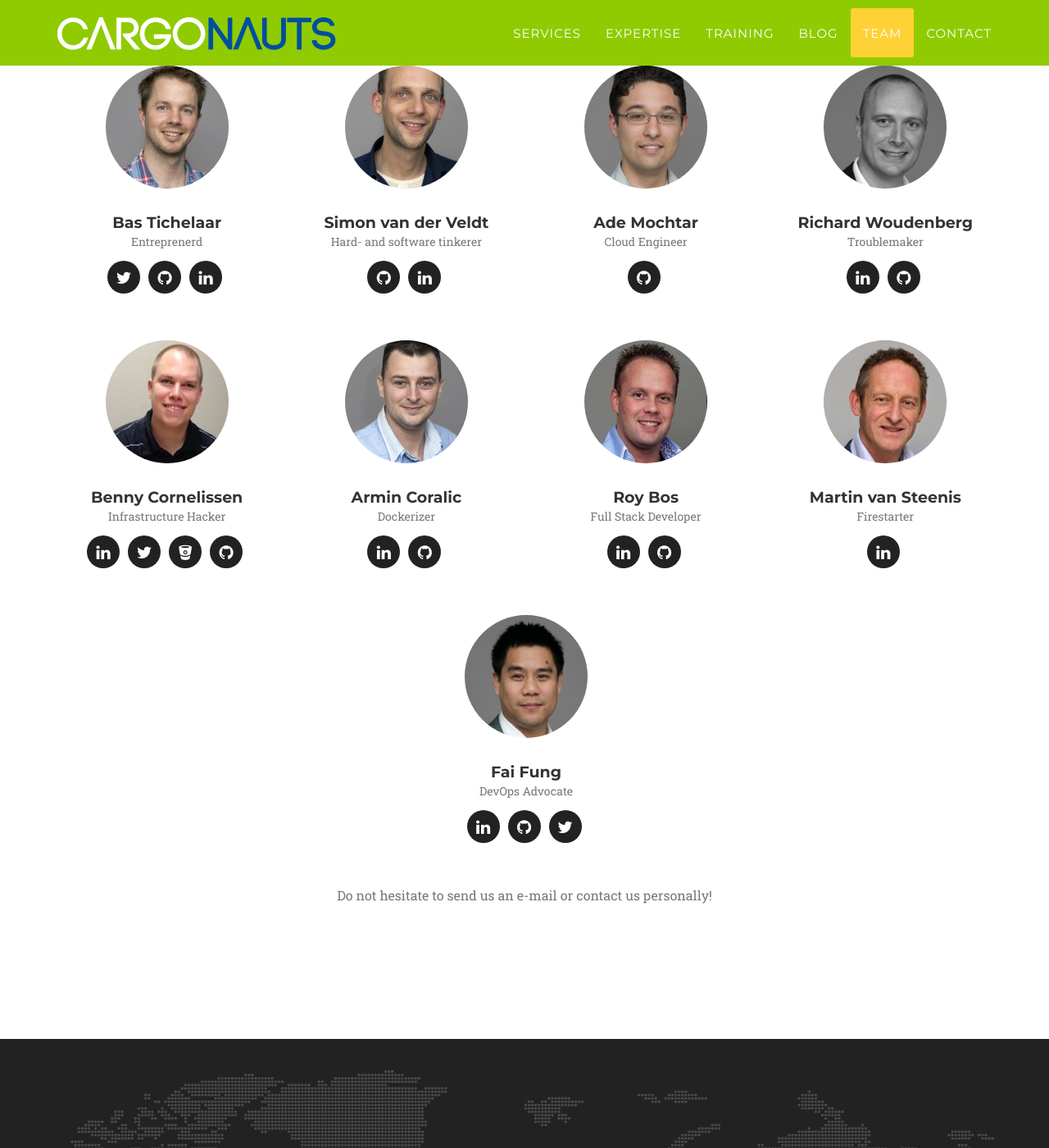
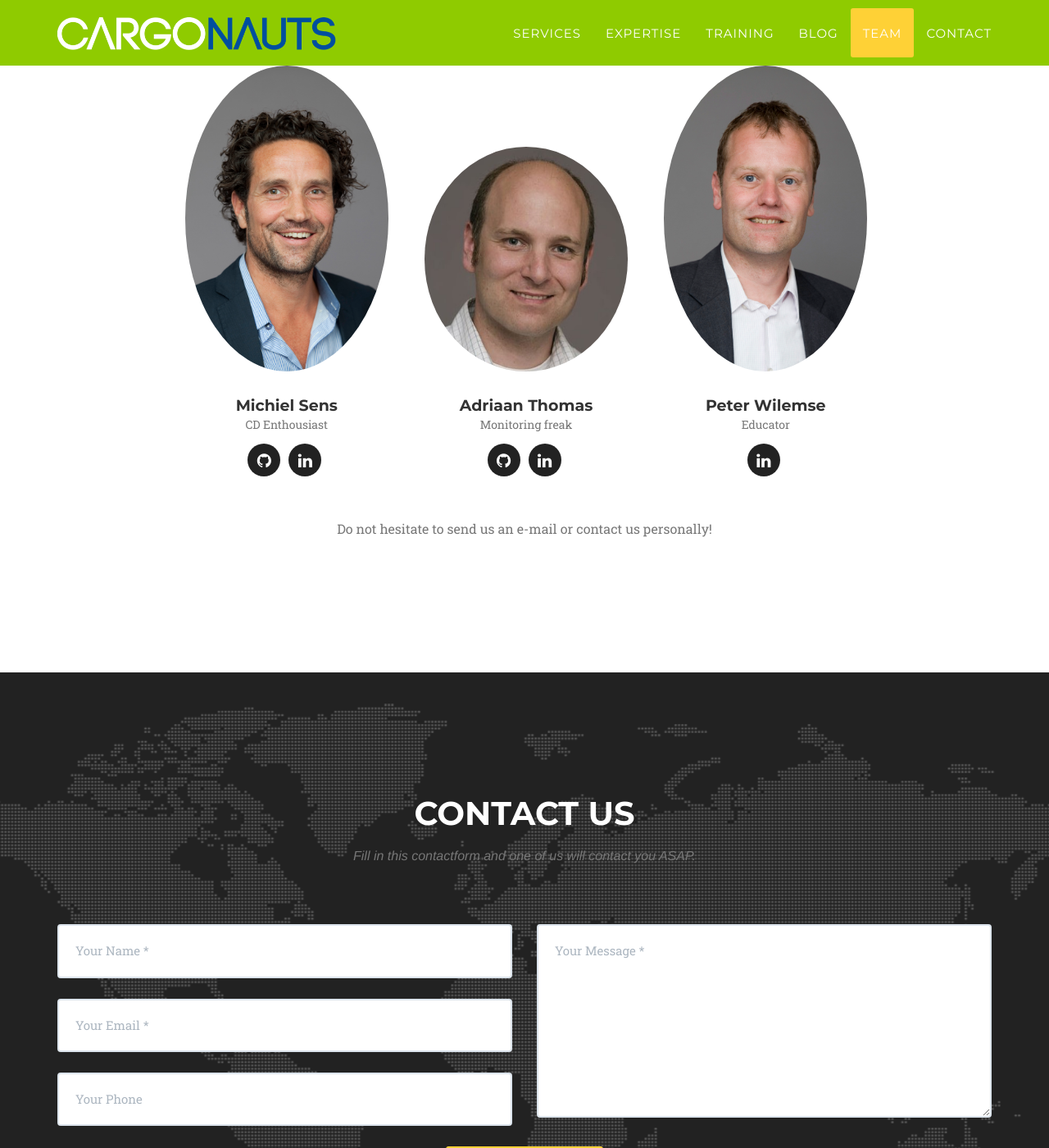
Before and after one commit to devopsautomators/devopsautomators.github.io, a Jekyll site: the page built from index.html, in a window 1280 px wide and 1400 px high, scrolled down 4638 px. Shown: the whole window at 82% size. Built offline with Jekyll 4.4.1, drawn with Linux system fonts in a browser that asks for light colours; some web fonts are replaced.

```diff
--- a/_config.yml
+++ b/_config.yml
@@ -16,99 +16,44 @@ color:
 
 # Team names, titles and social links
 people:
-- name: Bas Tichelaar
+- name: Michiel Sens
   pic: 1
-  tagline: Entreprenerd
-  social:
-    - title: twitter
-      url: https://twitter.com/bastichelaar
-    - title: github
-      url: http://github.com/bastichelaar
-    - title: linkedin
-      url: http://nl.linkedin.com/in/bastichelaar
-
-- name: Simon van der Veldt
-  pic: 2
-  tagline: Hard- and software tinkerer
+  tagline: CD Enthousiast
   social:
     - title: github
-      url: http://github.com/simonvanderveldt
+      url: https://github.com/msens
     - title: linkedin
-      url: https://nl.linkedin.com/in/simonvanderveldt
+      url: https://nl.linkedin.com/pub/michiel-sens/0/716/9a5
 
-- name: Ade Mochtar
+- name: Adriaan Thomas
+  pic: 2
+  tagline: Monitoring freak
+  social:
+    - title: github
+      url: https://github.com/adriaanthomas
+    - title: linkedin
+      url: https://nl.linkedin.com/pub/adriaan-thomas/0/50a/2bb
+
+- name: Thomas Kruitbosch
   pic: 3
   tagline: Cloud Engineer
   social:
     - title: github
       url: http://github.com/amochtar
+    - title: linkedin
+      url: https://nl.linkedin.com/pub/thomas-kruitbosch/0/498/386
 
-- name: Richard Woudenberg
+  name: Peter Wilemse
   pic: 4
-  tagline: Troublemaker
+  tagline: Educator
   social:
     - title: linkedin
-      url: https://nl.linkedin.com/in/richardwoudenberg
-    - title: github
-      url: http://github.com/rchrd
-
-
-- name: Benny Cornelissen
-  pic: 5
-  tagline: Infrastructure Hacker
-  social:
-    - title: linkedin
-      url: https://nl.linkedin.com/in/bennycornelissen
-    - title: twitter
-      url: https://twitter.com/whieee
-    - title: bitbucket
-      url: https://bitbucket.org/bcornelissen
-    - title: github
-      url: http://github.com/bennycornelissen
-
-- name: Armin Coralic
-  pic: 6
-  tagline: Dockerizer
-  social:
-    - title: linkedin
-      url: https://nl.linkedin.com/in/armincoralic
-    - title: github
-      url: http://github.com/acoralic
-
-- name: Roy Bos
-  pic: 7
-  tagline: Full Stack Developer
-  social:
-    - title: linkedin
-      url: https://nl.linkedin.com/in/roybos
-    - title: github
-      url: http://github.com/roybos
-
-
-- name: Martin van Steenis
-  pic: 8
-  tagline: Firestarter
-  social:
-    - title: linkedin
-      url: https://nl.linkedin.com/in/martinvansteenis
-
-- name: Fai Fung
-  pic: 9
-  tagline: DevOps Advocate
-  social:
-    - title: linkedin
-      url: https://nl.linkedin.com/in/faifung
-    - title: github
-      url: https://github.com/ffung
-    - title: twitter
-      url: https://twitter.com/fai_fung
+      url: http://nl.linkedin.com/pub/peter-willemse/40/906/5b4
 
 # Social networks usernames (many more available: google-plus, flickr, dribbble, pinterest, instagram, tumblr, linkedin, etc.)
 social:
-  - title: twitter
-    url: http://twitter.com/cargonauts
   - title: github
-    url: http://github.com/cargonauts
+    url: http://github.com/devopsautomators
 
 # Postal address (add as many lines as necessary)
 address:
```
Also changed, not shown: img/team/1.jpg, img/team/2.jpg, img/team/3.jpg, img/team/4.jpg, img/team/5.jpg (deleted), img/team/6.jpg (deleted), img/team/7.jpg (deleted), img/team/8.jpg (deleted), img/team/9.jpg (deleted).
